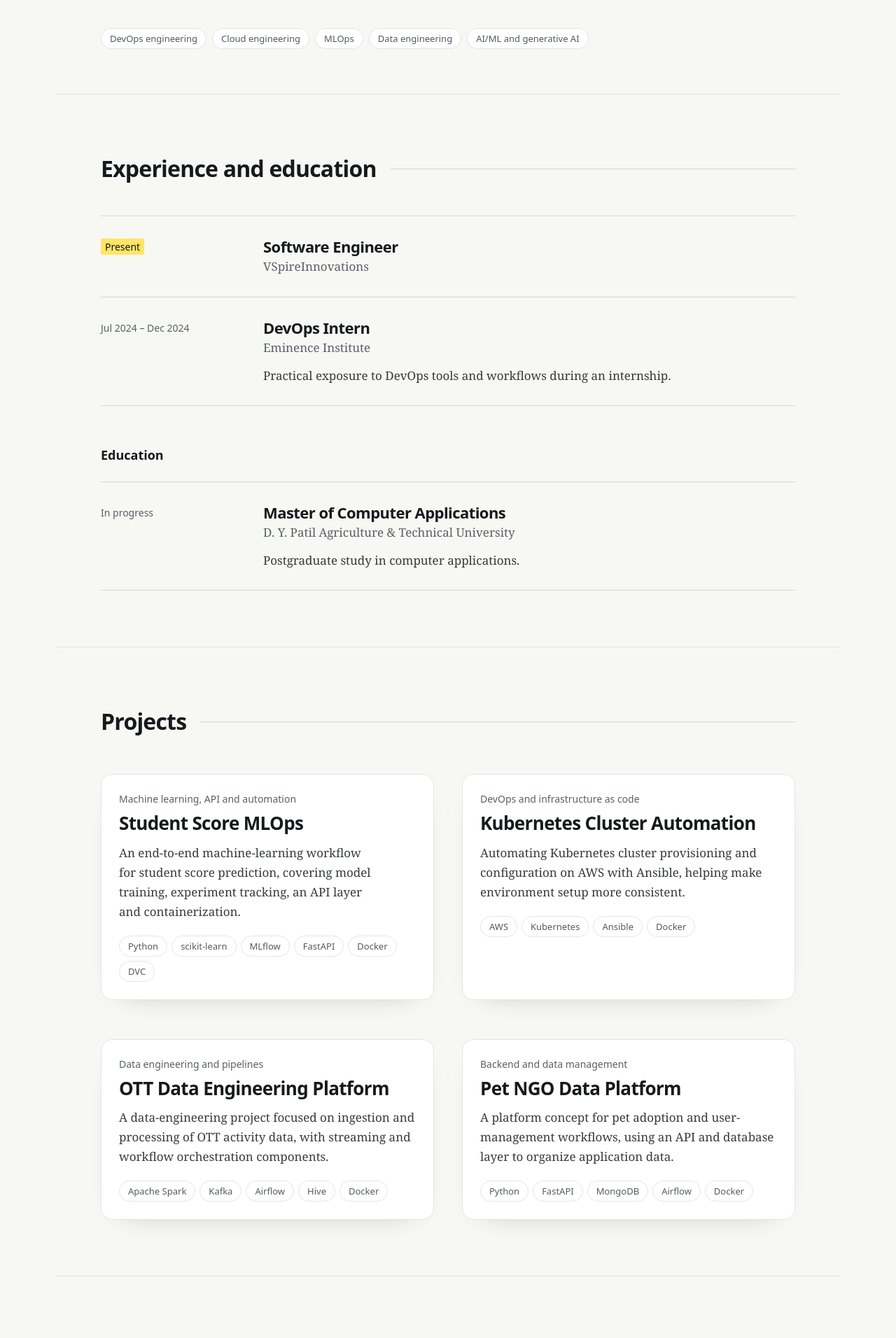
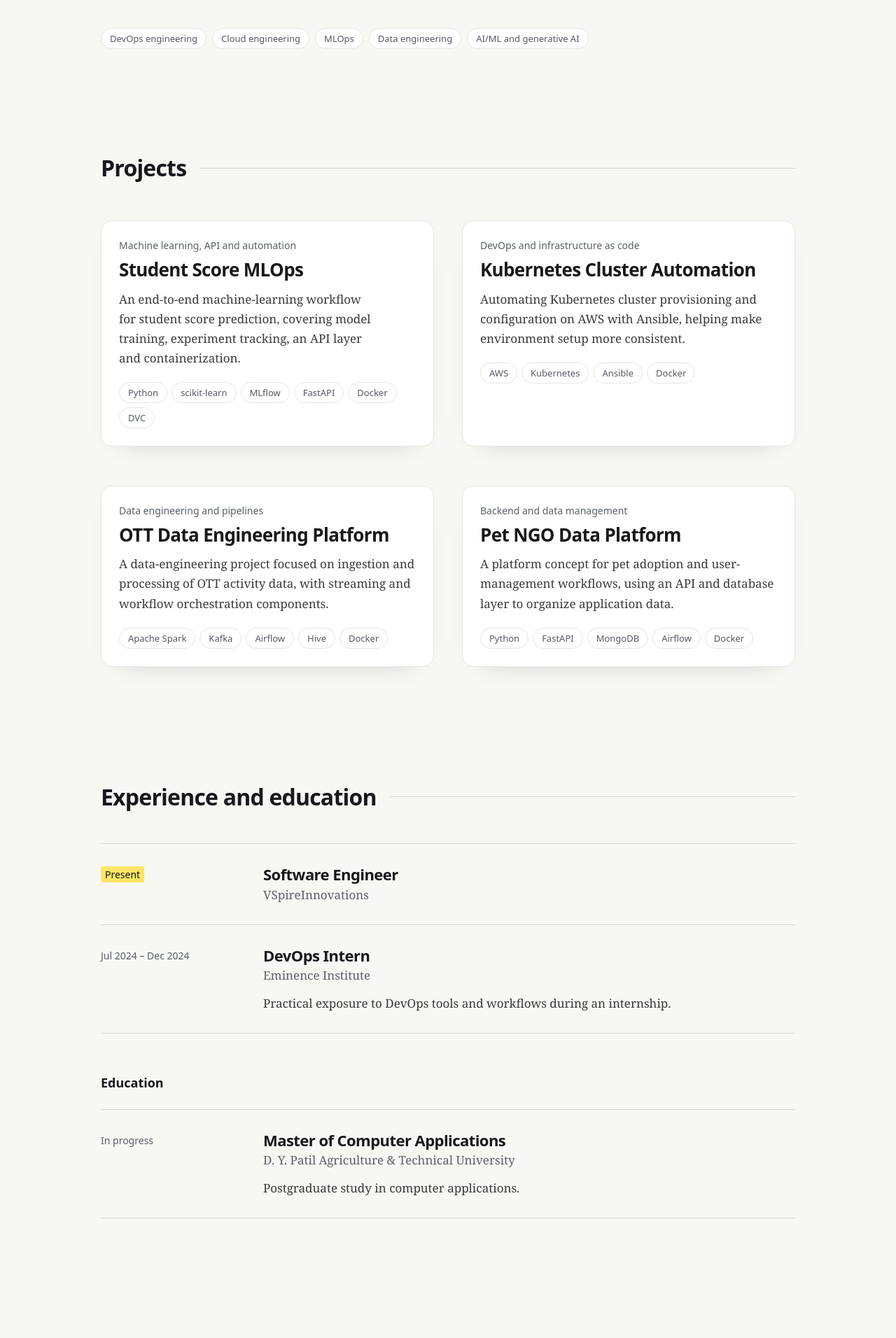
Before and after one commit to pranav-chavare/Redesign-portfolio, a Next.js app in the folder premium-portfolio-main/: page / in a window 1280 px wide. Shown: the part 780-2692 px from the top of the page at 70% size. Built offline with nearby package versions, Linux system fonts and the light colour scheme.

Commit message:
Rework portfolio toward minimal editorial personal-site design

```diff
--- a/premium-portfolio-main/app/page.tsx
+++ b/premium-portfolio-main/app/page.tsx
@@ -1,6 +1,5 @@
 import { Connect } from "@/components/connect";
 import { Experience } from "@/components/experience";
-import { GithubSection } from "@/components/github";
 import { Playground } from "@/components/playground";
 import { Profile } from "@/components/profile";
 import { Projects } from "@/components/projects";
@@ -11,18 +10,12 @@ export default function HomePage() {
   return (
     <>
       <SiteNav />
-      <main id="content">
+      <main id="content" className="portfolio">
         <Profile />
-        <div className="section-divider" />
+        <Projects />
         <Experience />
-        <div className="section-divider" />
-        <Projects />
-        <div className="section-divider" />
         <Skills />
-        <div className="section-divider" />
         <Playground />
-        <div className="section-divider" />
-        <GithubSection />
         <Connect />
       </main>
     </>
```
